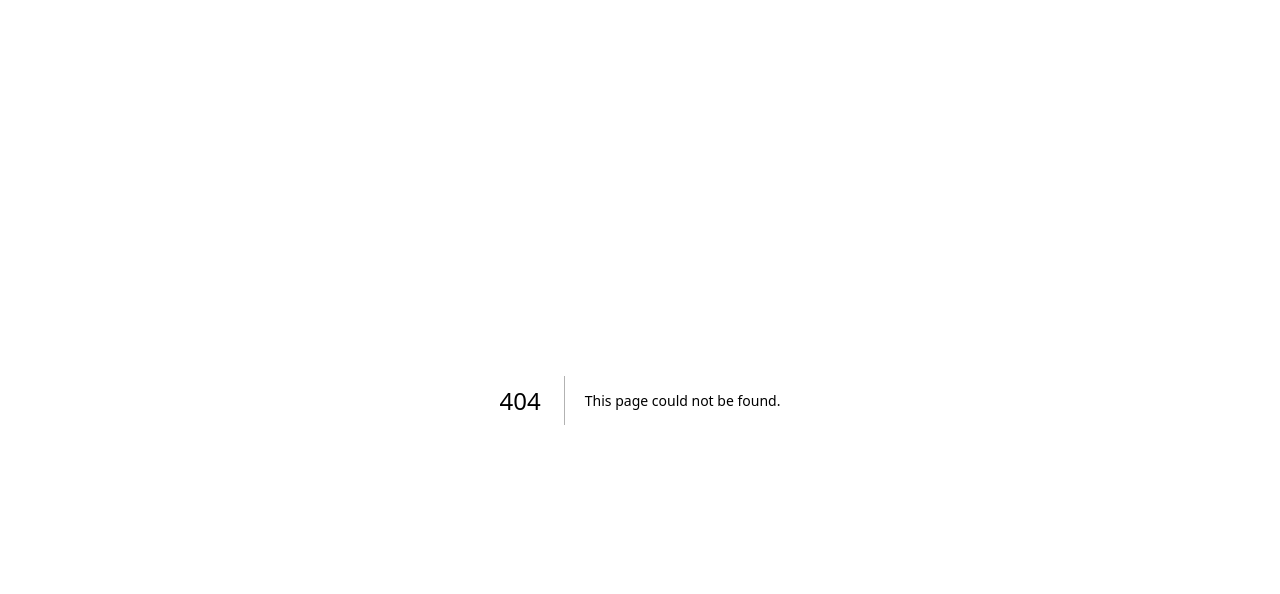
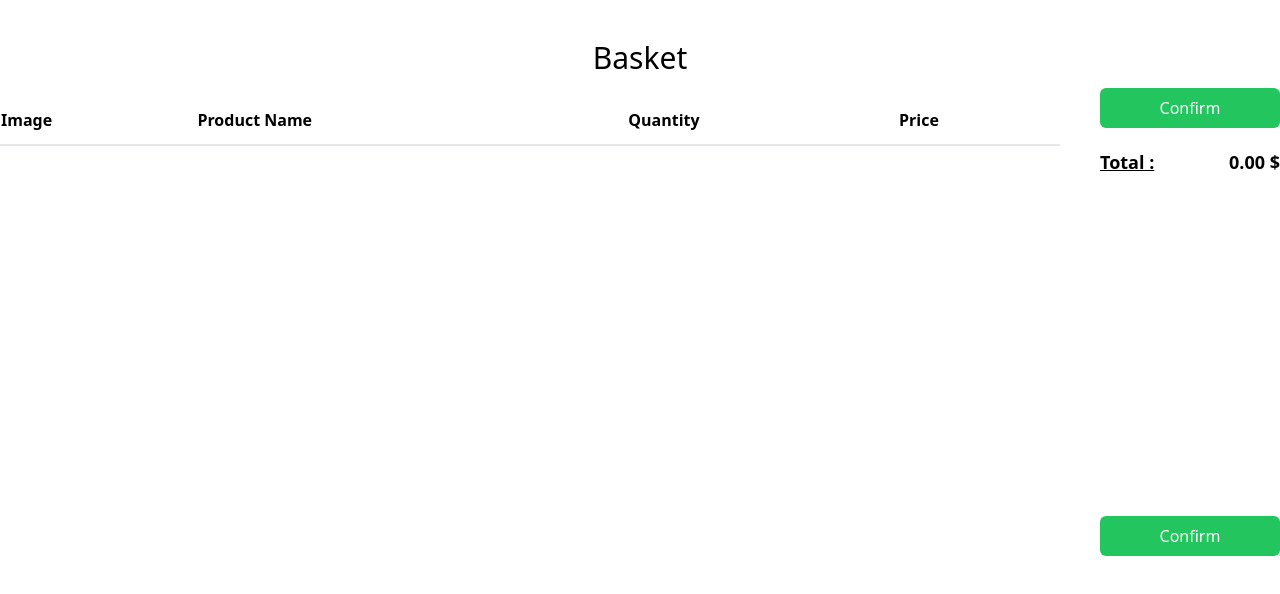
Before and after one commit to ayberkkk/e-commerce, a Next.js app: page /basket in a window 1280 px wide. Before the commit this address had no page. Shown: the top 594 px of the page. Built offline with nearby package versions, Linux system fonts and the light colour scheme.

Commit message:
basket & contextx

```diff
--- a/components/AddCart.jsx
+++ b/components/AddCart.jsx
@@ -1,7 +1,23 @@
-export default function AddToCartButton({ onClick }) {
+import { useCart } from "@/context/CartContext";
+
+export default function AddToCartButton({
+  productId,
+  productDetail,
+  image,
+  price,
+  quantity,
+}) {
+  const { addToCart } = useCart();
+
   const handleClick = (e) => {
     e.preventDefault();
-    onClick();
+    addToCart({
+      id: productId,
+      title: productDetail.title,
+      image: image,
+      price: price,
+      quantity: quantity,
+    });
   };
 
   return (
--- /dev/null
+++ b/context/CartContext.js
@@ -0,0 +1,78 @@
+import { createContext, useContext, useState, useEffect } from "react";
+import Swal from "sweetalert2";
+
+const CartContext = createContext();
+
+export const CartProvider = ({ children }) => {
+  const [cart, setCart] = useState([]);
+
+  useEffect(() => {
+    const storedCart = JSON.parse(localStorage.getItem("cart"));
+    if (storedCart) {
+      setCart(storedCart);
+    }
+  }, []);
+
+  const addToCart = (item) => {
+    const existingItemIndex = cart.findIndex(
+      (cartItem) => cartItem.id === item.id
+    );
+
+    if (existingItemIndex !== -1) {
+      const updatedCart = [...cart];
+      const existingQuantity = updatedCart[existingItemIndex].quantity;
+
+      updatedCart[existingItemIndex].quantity += item.quantity;
+
+      setCart(updatedCart);
+
+      Swal.fire({
+        title: "Product Added to Cart",
+        html: `<b>${item.title}</b> product quantity has been updated in your cart.<br/>Previous Quantity: ${existingQuantity}<br/>New Quantity: ${updatedCart[existingItemIndex].quantity}`,
+        icon: "success",
+      });
+    } else {
+      setCart((prevCart) => [...prevCart, item]);
+
+      Swal.fire({
+        title: "Product Added to Cart",
+        html: `<b>${item.title}</b> product has been added to your cart.`,
+        icon: "success",
+      });
+    }
+
+    setCartInLocalStorage(); // localStorage'ı güncelle
+  };
+
+  const setCartInLocalStorage = () => {
+    localStorage.setItem("cart", JSON.stringify(cart));
+  };
+
+  const updateCartQuantity = (itemId, quantity) => {
+    const updatedCart = cart.map((item) =>
+      item.id === itemId
+        ? { ...item, quantity: item.quantity + quantity }
+        : item
+    );
+    setCart(updatedCart);
+    setCartInLocalStorage();
+  };
+
+  const removeFromCart = (itemId) => {
+    const updatedCart = cart.filter((item) => item.id !== itemId);
+    setCart(updatedCart);
+    setCartInLocalStorage();
+  };
+
+  return (
+    <CartContext.Provider
+      value={{ cart, addToCart, removeFromCart, updateCartQuantity }}
+    >
+      {children}
+    </CartContext.Provider>
+  );
+};
+
+export const useCart = () => {
+  return useContext(CartContext);
+};
--- a/layouts/Header.jsx
+++ b/layouts/Header.jsx
@@ -2,6 +2,7 @@ import React, { useState } from "react";
 import Link from "next/link";
 import Image from "next/image";
 import CategoryList from "@/pages/api/category";
+import { useCart } from "@/context/CartContext";
 import { Menu } from "@headlessui/react";
 import { useMember } from "@/utils/const";
 import { AiOutlineHeart } from "react-icons/ai";
@@ -14,6 +15,7 @@ import { AiOutlineMenu, AiOutlineClose } from "react-icons/ai";
 export default function Header() {
   const [mobile, setMobile] = useState(false);
   const [menuOpen, setMenuOpen] = useState();
+  const { cart } = useCart();
 
   const { userLoggedIn, handleLogout } = useMember();
 
@@ -118,10 +120,15 @@ export default function Header() {
               </div>
             </Link>
             <Link
-              href={"/"}
-              className="border border-[#517a98] text-black rounded-md p-2 bg-transparent transition-all hover:bg-[#517a98] hover:text-white"
+              href={"/basket"}
+              className="border border-[#517a98] text-black rounded-md p-2 bg-transparent transition-all relative hover:bg-[#517a98] hover:text-white"
             >
               <PiBasketLight size={20} />
+              {cart.length > 0 && (
+                <span className="absolute -top-3 -right-3 bg-blue-300 text-white rounded-full px-2 py-1 text-xs">
+                  {cart.length}
+                </span>
+              )}
             </Link>
           </>
         ) : (
--- a/pages/_app.js
+++ b/pages/_app.js
@@ -2,10 +2,15 @@ import "@/styles/globals.css";
 import { initializeApp } from "firebase/app";
 import { getAuth } from "firebase/auth";
 import { firebaseConfig } from "@/pages/api/firebase";
+import { CartProvider } from "@/context/CartContext";
 
 const app = initializeApp(firebaseConfig);
 const auth = getAuth(app);
 
 export default function App({ Component, pageProps }) {
-  return <Component {...pageProps} />;
+  return (
+    <CartProvider>
+      <Component {...pageProps} />
+    </CartProvider>
+  );
 }
--- a/pages/api/products.js
+++ b/pages/api/products.js
@@ -2,7 +2,6 @@ import { useState, useEffect } from "react";
 import Image from "next/image";
 import Link from "next/link";
 import { FcCompactCamera } from "react-icons/fc";
-import { AiOutlineHeart } from "react-icons/ai";
 import StarRating from "@/components/Star";
 import FavoriteButton from "@/components/FavoriteButton";
 
--- /dev/null
+++ b/pages/basket/index.js
@@ -0,0 +1,131 @@
+import { useCart } from "@/context/CartContext";
+import Image from "next/image";
+import Link from "next/link";
+import { useState, useEffect } from "react";
+import { BsFillTrash3Fill } from "react-icons/bs";
+
+const Basket = () => {
+  const { cart, updateCartQuantity, removeFromCart } = useCart();
+  const [totalPrice, setTotalPrice] = useState(0);
+
+  const calculateTotalPrice = () => {
+    let total = 0;
+    cart.forEach((item) => {
+      total += item.price * item.quantity;
+    });
+    setTotalPrice(total);
+  };
+
+  useEffect(() => {
+    calculateTotalPrice();
+  }, [cart]);
+
+  const increaseQuantity = (itemId) => {
+    updateCartQuantity(itemId, 1);
+  };
+
+  const decreaseQuantity = (itemId) => {
+    updateCartQuantity(itemId, -1);
+  };
+
+  const removeItem = (itemId) => {
+    removeFromCart(itemId);
+  };
+
+  return (
+    <div className="container mx-auto pt-10">
+      <h1 className="text-center text-3xl">Basket</h1>
+      <div className="grid lg:grid-cols-12 gap-10">
+        <div className="lg:col-span-10">
+          <table className="w-full mt-5">
+            <thead>
+              <tr>
+                <th className="border-b-2 pb-3 pt-3 text-left">Image</th>
+                <th className="border-b-2 pb-3 pt-3 text-left">Product Name</th>
+                <th className="border-b-2 pb-3 pt-3 text-left">Quantity</th>
+                <th className="border-b-2 pb-3 pt-3 text-left">Price</th>
+                <th className="border-b-2 pb-3 pt-3 text-left"></th>
+              </tr>
+            </thead>
+            <tbody>
+              {cart.map((item) => (
+                <>
+                  <tr key={item.id} className="border-b-2 p-3">
+                    <td>
+                      <Image
+                        className="w-10 h-10 m-3"
+                        src={item.image}
+                        width={100}
+                        height={100}
+                      />
+                    </td>
+                    <td className="lg:block hidden mt-5">{item.title}</td>
+                    <td className="lg:hidden block mb-0">
+                      {item.title.slice(0, 15)}
+                    </td>
+                    <td>
+                      <ul className="flex items-center">
+                        <li>
+                          <button
+                            className="border text-3xl bg-[#517a98] hover:bg-green-500 text-white w-[40px] h-[40px] rounded-tl-lg rounded-bl-lg"
+                            onClick={() => increaseQuantity(item.id)}
+                          >
+                            +
+                          </button>
+                        </li>
+                        <li className="w-[30px] h-[30px] text-center mt-2 bg-white/90">
+                          {item.quantity}
+                        </li>
+                        <li>
+                          <button
+                            className="border text-3xl bg-[#517a98] hover:bg-red-500 text-white w-[40px] h-[40px] rounded-tr-lg rounded-br-lg"
+                            onClick={() => decreaseQuantity(item.id)}
+                          >
+                            -
+                          </button>
+                        </li>
+                      </ul>
+                    </td>
+                    <td>
+                      <p className="text-lg font-bold">{item.price} $</p>
+                    </td>
+                    <td className="group">
+                      <button
+                        className="ml-3 border rounded-full w-10 h-10 flex items-center justify-center bg-transparent transition-all group-hover:bg-red-400"
+                        onClick={() => removeItem(item.id)}
+                      >
+                        <BsFillTrash3Fill className="text-red-400 group-hover:text-white" />
+                      </button>
+                    </td>
+                  </tr>
+                </>
+              ))}
+            </tbody>
+          </table>
+        </div>
+        <div className="lg:col-span-2 relative lg:h-[60vh] h-auto">
+          <Link
+            href={"/"}
+            className="lg:block hidden mt-3 text-center bg-green-500 w-full rounded-md text-white p-2 transition-all hover:bg-[#517a98]/80"
+          >
+            Confirm
+          </Link>
+          <div className="lg:relative fixed lg:bottom-0 bottom-8 flex items-center justify-between py-5 lg:px-0 px-5">
+            <p className="underline text-lg font-bold">Total : </p>
+            <p className="font-extrabold text-lg">{totalPrice.toFixed(2)} $</p>
+          </div>
+          <div className="lg:absolute fixed bottom-3 lg:bottom-0 w-full lg:px-0 px-5">
+            <Link
+              href={"/"}
+              className="block text-center bg-green-500 w-full rounded-md text-white p-2 transition-all hover:bg-[#517a98]/80"
+            >
+              Confirm
+            </Link>
+          </div>
+        </div>
+      </div>
+    </div>
+  );
+};
+
+export default Basket;
--- a/pages/products/[...id].js
+++ b/pages/products/[...id].js
@@ -1,12 +1,12 @@
 import { useEffect, useState } from "react";
+import { useMember } from "@/utils/const";
+import { addToCart } from "@/utils/const";
+import { useRouter } from "next/router";
+import { FcCompactCamera } from "react-icons/fc";
+import { AiOutlineHeart } from "react-icons/ai";
 import Link from "next/link";
 import Image from "next/image";
-import { useRouter } from "next/router";
 import Header from "@/layouts/Header";
-import { useMember } from "@/utils/const";
-import { addToCart } from "@/utils/const";
-import { FcCompactCamera } from "react-icons/fc";
-import { AiOutlineHeart } from "react-icons/ai";
 import StarRating from "@/components/Star";
 import AddToCartButton from "@/components/AddCart";
 import FavoriteButton from "@/components/FavoriteButton";
@@ -161,7 +161,7 @@ const ProductDetail = () => {
                     <ul className="flex items-center mt-4">
                       <li>
                         <button
-                          className="border text-3xl bg-[#517a98] hover:bg-[#517a98]/80 text-white w-[40px] h-[40px] rounded-tl-lg rounded-bl-lg"
+                          className="border text-3xl bg-[#517a98] hover:bg-red-500 text-white w-[40px] h-[40px] rounded-tl-lg rounded-bl-lg"
                           onClick={decreaseQuantity}
                         >
                           -
@@ -172,7 +172,7 @@ const ProductDetail = () => {
                       </li>
                       <li>
                         <button
-                          className="border text-3xl bg-[#517a98] hover:bg-[#517a98]/80 text-white w-[40px] h-[40px] rounded-tr-lg rounded-br-lg"
+                          className="border text-3xl bg-[#517a98] hover:bg-green-500 text-white w-[40px] h-[40px] rounded-tr-lg rounded-br-lg"
                           onClick={increaseQuantity}
                         >
                           +
@@ -184,16 +184,23 @@ const ProductDetail = () => {
                 {userLoggedIn ? (
                   <div className="lg:w-1/2 w-full lg:relative fixed lg:bg-transparent bg-white lg:border-0 border-t-2 -bottom-2 left-0 flex items-center gap-3 justify-center mt-2 mb-2 lg:px-0 px-1 lg:py-0 py-1">
                     <AddToCartButton
-                      onClick={() =>
-                        addToCart(
-                          id,
-                          productDetail,
-                          quantity,
-                          cart,
-                          updateCartInStorage
-                        )
-                      }
+                      productId={productDetail.id}
+                      productDetail={productDetail}
+                      image={productDetail.image}
+                      price={productDetail.price}
+                      quantity={quantity}
+                      addToCart={() => {
+                        addToCart({
+                          id: productDetail.id,
+                          title: productDetail.title,
+                          image: productDetail.image,
+                          price: productDetail.price,
+                          quantity: quantity,
+                        });
+                        setQuantity(1); // Sepete ekleme yapıldıktan sonra quantity'yi sıfırla
+                      }}
                     />
+
                     <div className="group mt-2 cursor-pointer">
                       <FavoriteButton productId={id} />
                     </div>
```
Also changed, not shown: utils/const.jsx (+34 -29 lines), 1 other file (tests, documents, lock files or other folders).
